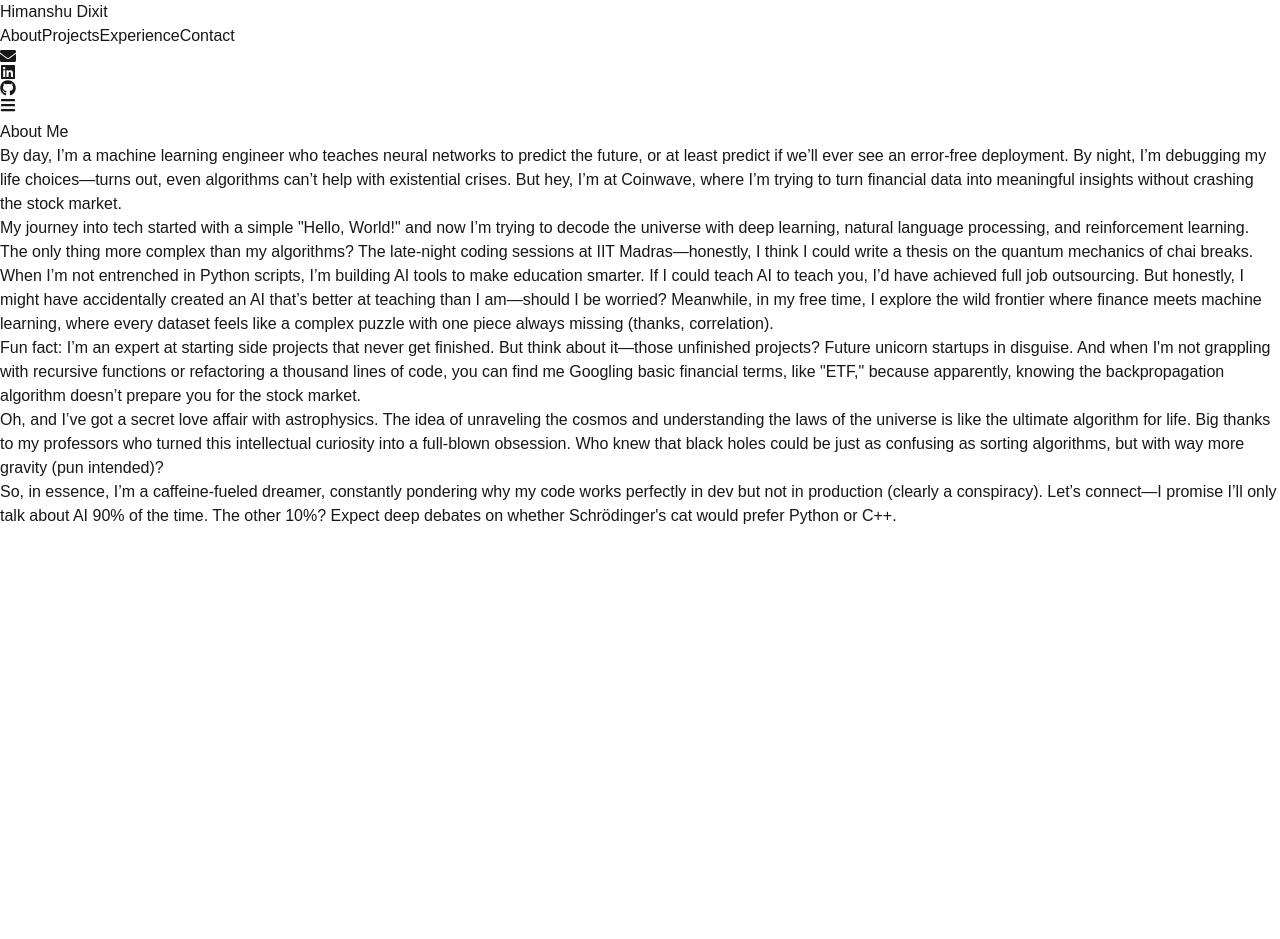
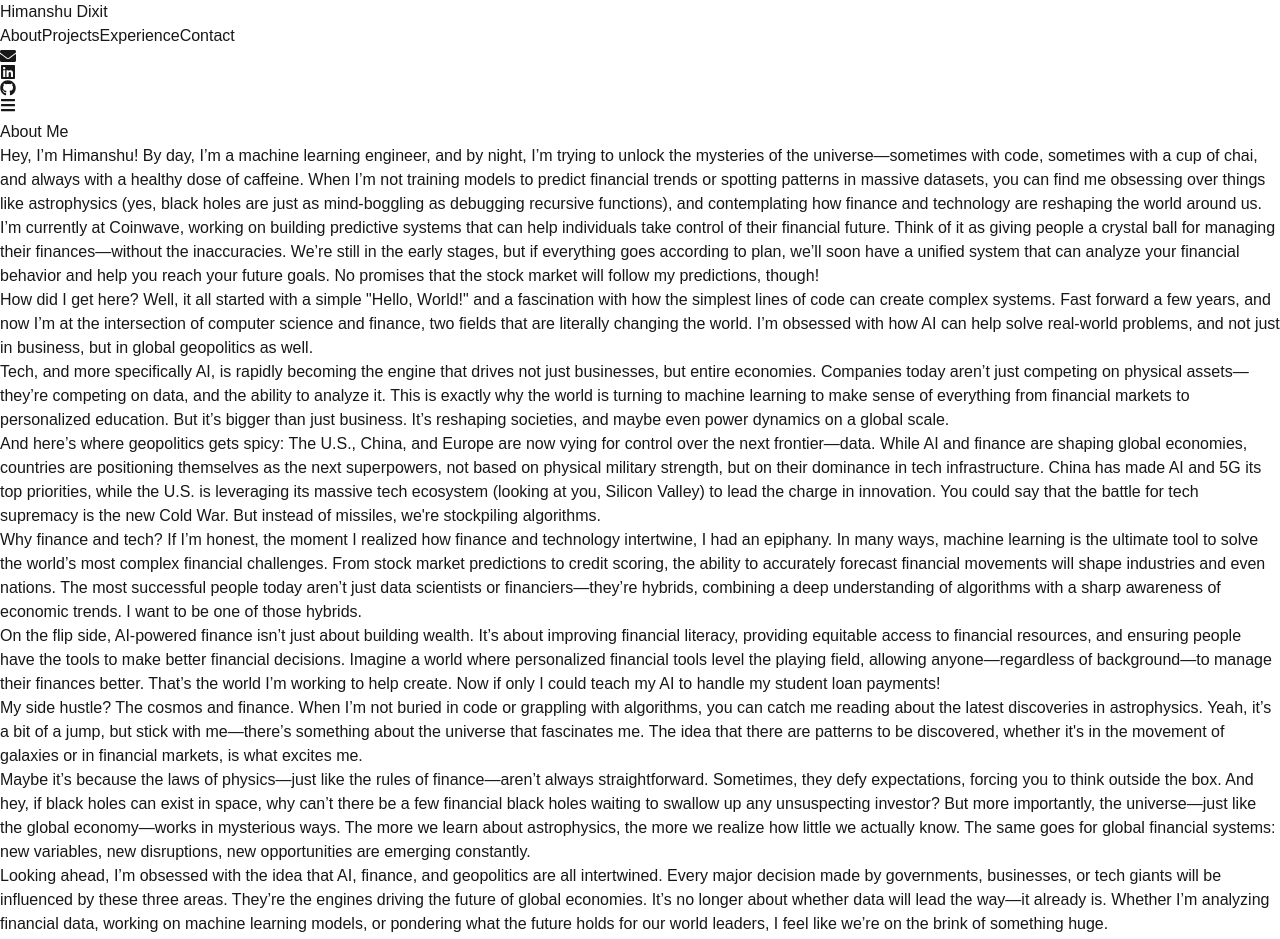
Before and after one commit to Hima-D/my-portfolio, a Next.js app: page /about in a window 1280 px wide. Shown: the top 939 px of the page. Before the commit the page ends 800 px from the top, so only its background shows below. Built offline with nearby package versions, Linux system fonts and the light colour scheme.

Commit message:
Update page.tsx

```diff
--- a/src/app/about/page.tsx
+++ b/src/app/about/page.tsx
@@ -18,27 +18,47 @@ const About = () => {
 
           <div className="space-y-8">
             <p className="text-xl leading-relaxed opacity-80">
-              By day, I’m a machine learning engineer who teaches neural networks to predict the future, or at least predict if we’ll ever see an error-free deployment. By night, I’m debugging my life choices—turns out, even algorithms can’t help with existential crises. But hey, I’m at <span className="font-semibold">Coinwave</span>, where I’m trying to turn financial data into meaningful insights without crashing the stock market.
+              Hey, I’m Himanshu! By day, I’m a machine learning engineer, and by night, I’m trying to unlock the mysteries of the universe—sometimes with code, sometimes with a cup of chai, and always with a healthy dose of caffeine. When I’m not training models to predict financial trends or spotting patterns in massive datasets, you can find me obsessing over things like astrophysics (yes, black holes are just as mind-boggling as debugging recursive functions), and contemplating how finance and technology are reshaping the world around us.
             </p>
 
             <p className="text-xl leading-relaxed opacity-80">
-              My journey into tech started with a simple "Hello, World!" and now I’m trying to decode the universe with deep learning, natural language processing, and reinforcement learning. The only thing more complex than my algorithms? The late-night coding sessions at <span className="font-semibold">IIT Madras</span>—honestly, I think I could write a thesis on the quantum mechanics of chai breaks.
+              I’m currently at <span className="font-semibold">Coinwave</span>, working on building predictive systems that can help individuals take control of their financial future. Think of it as giving people a crystal ball for managing their finances—without the inaccuracies. We’re still in the early stages, but if everything goes according to plan, we’ll soon have a unified system that can analyze your financial behavior and help you reach your future goals. No promises that the stock market will follow my predictions, though!
             </p>
 
             <p className="text-xl leading-relaxed opacity-80">
-              When I’m not entrenched in Python scripts, I’m building AI tools to make education smarter. If I could teach AI to teach you, I’d have achieved full job outsourcing. But honestly, I might have accidentally created an AI that’s better at teaching than I am—should I be worried? Meanwhile, in my free time, I explore the wild frontier where finance meets machine learning, where every dataset feels like a complex puzzle with one piece always missing (thanks, correlation).
+              How did I get here? Well, it all started with a simple "Hello, World!" and a fascination with how the simplest lines of code can create complex systems. Fast forward a few years, and now I’m at the intersection of computer science and finance, two fields that are literally changing the world. I’m obsessed with how AI can help solve real-world problems, and not just in business, but in global geopolitics as well.
             </p>
 
             <p className="text-xl leading-relaxed opacity-80">
-              Fun fact: I’m an expert at starting side projects that never get finished. But think about it—those unfinished projects? Future unicorn startups in disguise. And when I'm not grappling with recursive functions or refactoring a thousand lines of code, you can find me Googling basic financial terms, like "ETF," because apparently, knowing the backpropagation algorithm doesn’t prepare you for the stock market.
+              Tech, and more specifically AI, is rapidly becoming the engine that drives not just businesses, but entire economies. Companies today aren’t just competing on physical assets—they’re competing on data, and the ability to analyze it. This is exactly why the world is turning to machine learning to make sense of everything from financial markets to personalized education. But it’s bigger than just business. It’s reshaping societies, and maybe even power dynamics on a global scale.
             </p>
 
             <p className="text-xl leading-relaxed opacity-80">
-              Oh, and I’ve got a secret love affair with astrophysics. The idea of unraveling the cosmos and understanding the laws of the universe is like the ultimate algorithm for life. Big thanks to my professors who turned this intellectual curiosity into a full-blown obsession. Who knew that black holes could be just as confusing as sorting algorithms, but with way more gravity (pun intended)?
+              And here’s where geopolitics gets spicy: The U.S., China, and Europe are now vying for control over the next frontier—data. While AI and finance are shaping global economies, countries are positioning themselves as the next superpowers, not based on physical military strength, but on their dominance in tech infrastructure. China has made AI and 5G its top priorities, while the U.S. is leveraging its massive tech ecosystem (looking at you, Silicon Valley) to lead the charge in innovation. You could say that the battle for tech supremacy is the new Cold War. But instead of missiles, we're stockpiling algorithms.
             </p>
 
             <p className="text-xl leading-relaxed opacity-80">
-              So, in essence, I’m a caffeine-fueled dreamer, constantly pondering why my code works perfectly in dev but not in production (clearly a conspiracy). Let’s connect—I promise I’ll only talk about AI 90% of the time. The other 10%? Expect deep debates on whether Schrödinger's cat would prefer Python or C++.
+              Why finance and tech? If I’m honest, the moment I realized how finance and technology intertwine, I had an epiphany. In many ways, machine learning is the ultimate tool to solve the world’s most complex financial challenges. From stock market predictions to credit scoring, the ability to accurately forecast financial movements will shape industries and even nations. The most successful people today aren’t just data scientists or financiers—they’re hybrids, combining a deep understanding of algorithms with a sharp awareness of economic trends. I want to be one of those hybrids.
+            </p>
+
+            <p className="text-xl leading-relaxed opacity-80">
+              On the flip side, AI-powered finance isn’t just about building wealth. It’s about improving financial literacy, providing equitable access to financial resources, and ensuring people have the tools to make better financial decisions. Imagine a world where personalized financial tools level the playing field, allowing anyone—regardless of background—to manage their finances better. That’s the world I’m working to help create. Now if only I could teach my AI to handle my student loan payments!
+            </p>
+
+            <p className="text-xl leading-relaxed opacity-80">
+              My side hustle? The cosmos and finance. When I’m not buried in code or grappling with algorithms, you can catch me reading about the latest discoveries in astrophysics. Yeah, it’s a bit of a jump, but stick with me—there’s something about the universe that fascinates me. The idea that there are patterns to be discovered, whether it's in the movement of galaxies or in financial markets, is what excites me.
+            </p>
+
+            <p className="text-xl leading-relaxed opacity-80">
+              Maybe it’s because the laws of physics—just like the rules of finance—aren’t always straightforward. Sometimes, they defy expectations, forcing you to think outside the box. And hey, if black holes can exist in space, why can’t there be a few financial black holes waiting to swallow up any unsuspecting investor? But more importantly, the universe—just like the global economy—works in mysterious ways. The more we learn about astrophysics, the more we realize how little we actually know. The same goes for global financial systems: new variables, new disruptions, new opportunities are emerging constantly.
+            </p>
+
+            <p className="text-xl leading-relaxed opacity-80">
+              Looking ahead, I’m obsessed with the idea that AI, finance, and geopolitics are all intertwined. Every major decision made by governments, businesses, or tech giants will be influenced by these three areas. They’re the engines driving the future of global economies. It’s no longer about whether data will lead the way—it already is. Whether I’m analyzing financial data, working on machine learning models, or pondering what the future holds for our world leaders, I feel like we’re on the brink of something huge.
+            </p>
+
+            <p className="text-xl leading-relaxed opacity-80">
+              So, the question isn’t "where do I fit into this?" It’s "how can I help build it?" Whether that’s through AI, finance, or even astrophysical musings, I’m all in. I’m a techie, a dreamer, and a student of the universe—trying to decode the cosmos, one algorithm at a time. If you're into that kind of thing, let’s connect. I promise I’ll talk AI 90% of the time and ponder whether Schrödinger's cat would be an Excel user or a Python coder the other 10%.
             </p>
           </div>
         </div>
```
